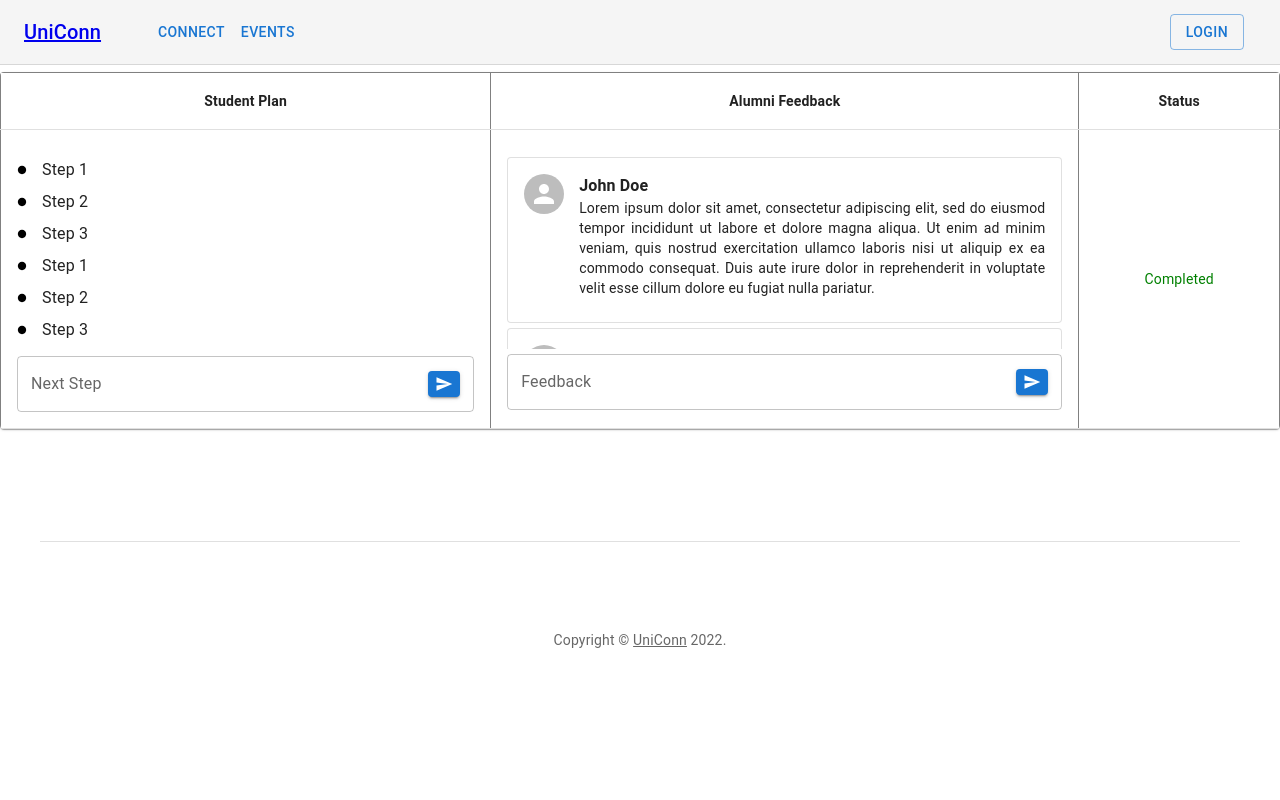
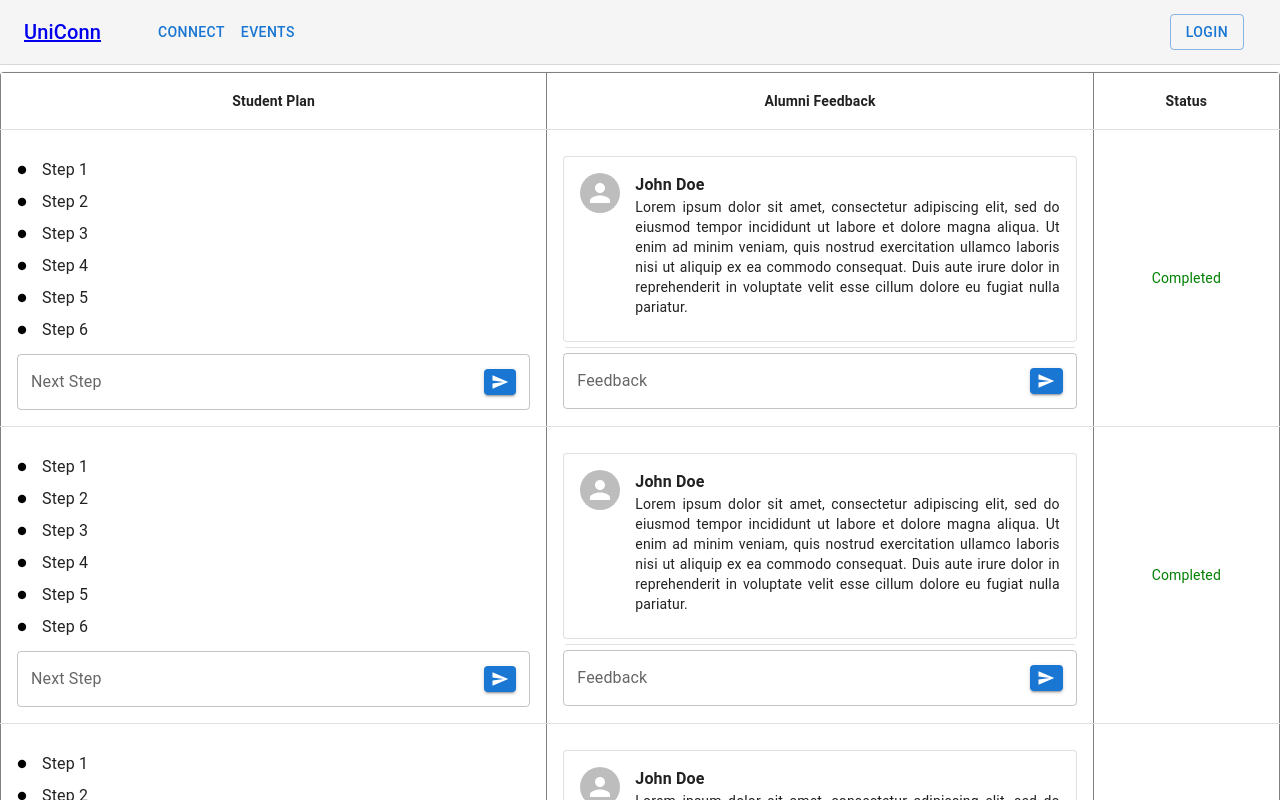
Before and after one commit to Jason10897/UniConn, a React (Create React App) app: page /roadmap in a window 1280 px wide. Shown: the top 800 px of the page. Built offline with nearby package versions, Linux system fonts and the light colour scheme.

Commit message:
Replicate PlanStructure element

```diff
--- a/src/components/roadmap/PlanStructure.jsx
+++ b/src/components/roadmap/PlanStructure.jsx
@@ -8,7 +8,7 @@ export default function PlanStructure () {
     return (
         <React.Fragment>
             <TableRow>
-                <TableCell sx={{maxWidth:250, verticalAlign: "top", alignItems: "stretch"}}>
+                <TableCell sx={{maxWidth:300, verticalAlign: "top"}}>
                     <StudentPlan>
                     </StudentPlan>
                 </TableCell>
--- a/src/components/roadmap/Roadmap.js
+++ b/src/components/roadmap/Roadmap.js
@@ -1,5 +1,5 @@
 import * as React from 'react';
-import { Box, Table, TableBody, TableCell, TableContainer, TableHead, TableRow, Paper } from '@mui/material';
+import { Table, TableBody, TableCell, TableContainer, TableHead, TableRow, Paper } from '@mui/material';
 import PlanStructure from './PlanStructure';
 
 export default function BasicTable() {
@@ -14,8 +14,9 @@ export default function BasicTable() {
             </TableRow>
           </TableHead>
           <TableBody>
-              <PlanStructure>
-              </PlanStructure>
+              <PlanStructure/>
+              <PlanStructure/>
+              <PlanStructure/>
           </TableBody>
         </Table>
       </TableContainer>
--- a/src/components/roadmap/StudentPlan.jsx
+++ b/src/components/roadmap/StudentPlan.jsx
@@ -19,9 +19,7 @@ const SendButton = styled(Button)(({ theme }) => ({
   }));
 
 const plan = [{id: 1, text: "Step 1"}, {id: 2, text: "Step 2"}, {id: 3, text: "Step 3"},
-{id: 1, text: "Step 1"}, {id: 2, text: "Step 2"}, {id: 3, text: "Step 3"},
-{id: 1, text: "Step 1"}, {id: 2, text: "Step 2"}, {id: 3, text: "Step 3"}
-]
+                {id: 4, text: "Step 4"}, {id: 5, text: "Step 5"}, {id: 6, text: "Step 6"}, {id: 7, text: "Step 7"}];
 
 export default function StudentPlan () {
     return (
@@ -35,7 +33,7 @@ export default function StudentPlan () {
                                 <ListItemText primary={item.text}></ListItemText>
                             </ListItem>})}
                 </List>
-                <TextField id="outlined-basic" label="Next Step" variant="outlined" sx ={{width: "1", marginTop: "10px"}}
+                <TextField id="outlined-basic" label="Next Step" variant="outlined" sx ={{width: "1", marginTop: "8px"}}
                 InputProps={{endAdornment:  <SendButton size="small" variant="contained"
                                                 endIcon={<SendIcon sx = {{marginLeft: "-10px"}}/>}>
                                             </SendButton>}}/>
```
